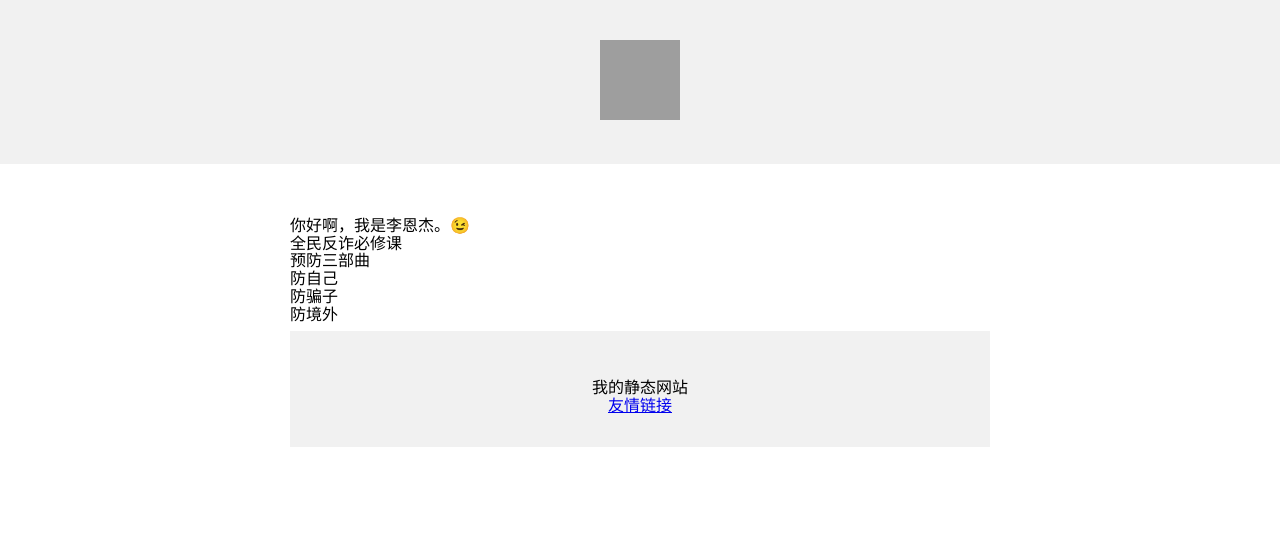
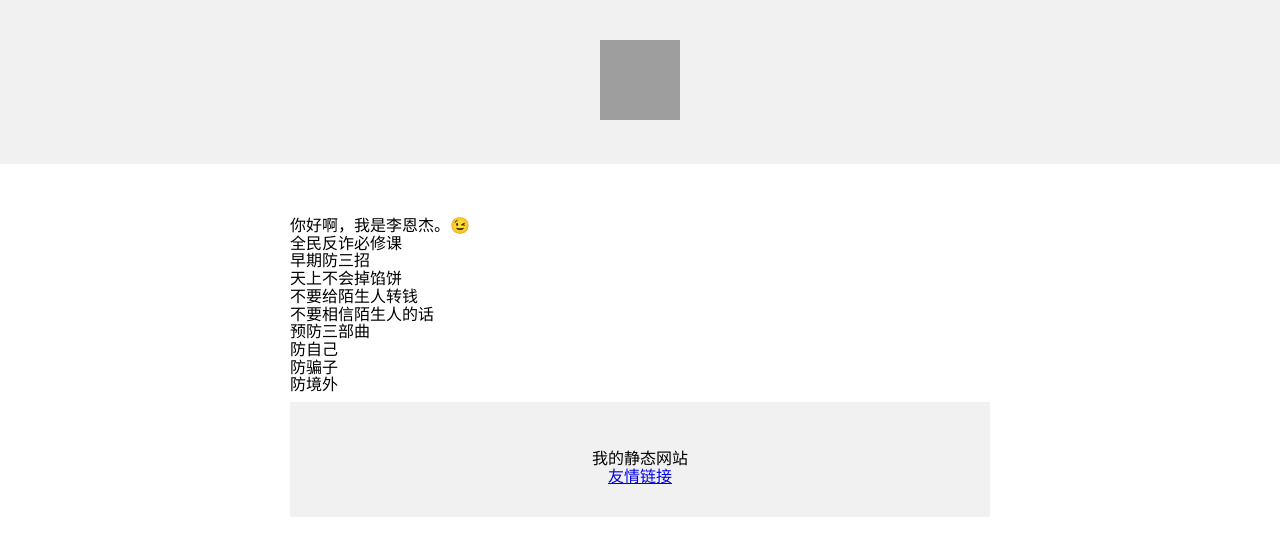
Before and after one commit to Iienjie/pw01, a plain HTML site: page index.html in a window 1280 px wide. Drawn offline with Linux system fonts and the light colour scheme; grey boxes are pictures that could not be loaded.

Commit message:
Update index.html

```diff
--- a/index.html
+++ b/index.html
@@ -23,12 +23,17 @@
     ">
     <p>你好啊，我是李恩杰。😉</p>
     <p>全民反诈必修课</p>
+    <p>早期防三招</p>
+    <p>天上不会掉馅饼</p>
+    <p>不要给陌生人转钱</p>
+    <p>不要相信陌生人的话</p>
     <p>预防三部曲</p>
     <p>防自己</p>
     <p>防骗子</p>
     <p>防境外</p>
     <div style="background-color: #f1f1f1;
     text-align: center;
+    margin: auto;
     padding: 40px;
     fontf-size: 12px;
     ">
```
